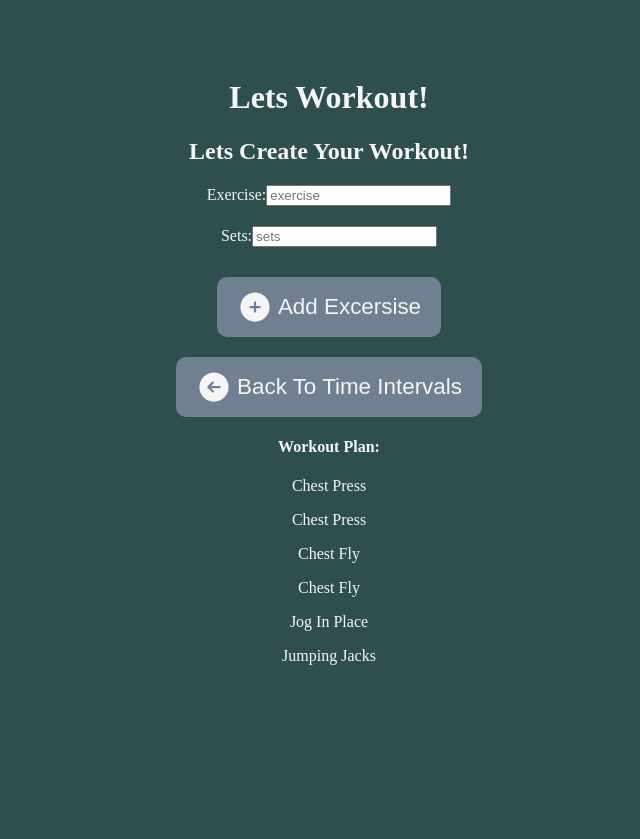
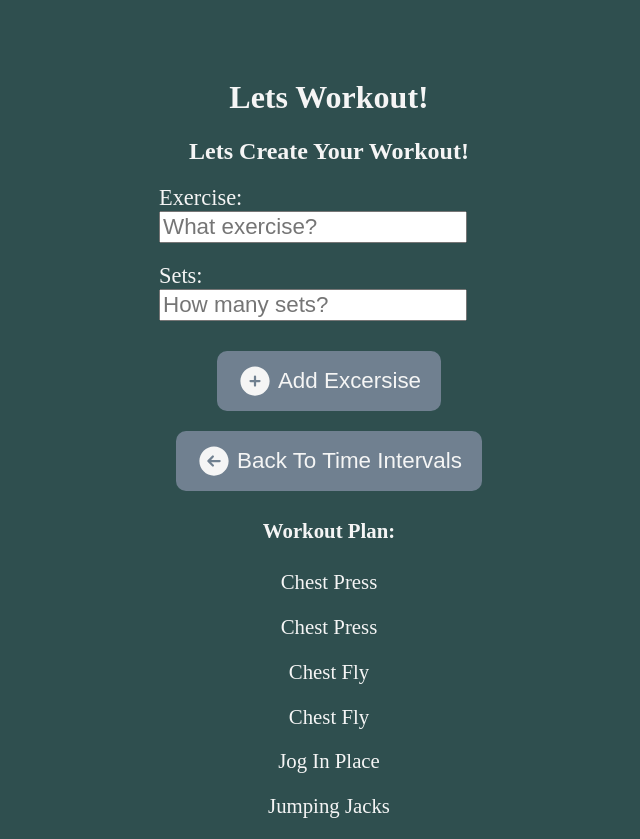
Before and after one commit to KMeyer13/WorkOutApp-UpdatedTimer, a React (Vite) app: page /workout in a window 1280 px wide. Shown: the whole page, without its empty margins (311-951 px from the left). Before the commit the page ends 800 px from the top, so only its background shows below. Built offline with nearby package versions, Linux system fonts and the light colour scheme.

Commit message:
Adding styles to the Workout page and added total time to the settings and timer pages.

```diff
--- a/src/App.jsx
+++ b/src/App.jsx
@@ -17,7 +17,9 @@ const App = () => {
     "Jog In Place",
     "Jumping Jacks",
   ]);
-
+  const [totalWorkoutTime, setTotalWorkoutTime] = useState(
+    workout.length * workSeconds + workout.length * restSeconds
+  );
   return (
     <BrowserRouter>
       <WorkoutContext.Provider
@@ -28,6 +30,8 @@ const App = () => {
           setRestSeconds,
           workout,
           setWorkout,
+          totalWorkoutTime,
+          setTotalWorkoutTime,
         }}
       >
         <main>
--- a/src/components/Settings.jsx
+++ b/src/components/Settings.jsx
@@ -11,14 +11,20 @@ function Settings() {
   return (
     <div>
       <h2>Time Intervals</h2>
-      <div style={{ textAlign: "left" }}>
+      <div className="heading">
         <label>Work: {workoutInfo.workSeconds}</label>
         <ReactSlider
           className="slider-red"
           thumbClassName="thumb-red"
           trackClassName="track"
           value={workoutInfo.workSeconds}
-          onChange={(newValue) => workoutInfo.setWorkSeconds(newValue)}
+          onChange={(newValue) => {
+            workoutInfo.setWorkSeconds(newValue);
+            workoutInfo.setTotalWorkoutTime(
+              workoutInfo.workout.length * newValue +
+                workoutInfo.workout.length * workoutInfo.restSeconds
+            );
+          }}
           min={1}
           max={120}
         />
@@ -30,11 +36,24 @@ function Settings() {
           value={workoutInfo.restSeconds}
           onChange={(newValue) => {
             workoutInfo.setRestSeconds(newValue);
+            workoutInfo.setTotalWorkoutTime(
+              workoutInfo.workout.length * workoutInfo.workSeconds +
+                workoutInfo.workout.length * newValue
+            );
           }}
           min={1}
           max={120}
         />
-        <div style={{ textAlign: "center", marginTop: "20px" }}>
+        <div className="totalWorkoutTime">
+          <h3>
+            Total Workout Time : {Math.floor(workoutInfo.totalWorkoutTime / 60)}
+            :
+            {workoutInfo.totalWorkoutTime % 60 < 10
+              ? `0${workoutInfo.totalWorkoutTime % 60}`
+              : workoutInfo.totalWorkoutTime % 60}
+          </h3>
+        </div>
+        <div className="settingsPageButtons">
           <Link to={"/workout"}>
             <CreateWorkoutButton />
           </Link>
--- a/src/components/Timer.jsx
+++ b/src/components/Timer.jsx
@@ -1,6 +1,6 @@
 import { CircularProgressbar, buildStyles } from "react-circular-progressbar";
 import "react-circular-progressbar/dist/styles.css";
-import PlayButton from "../components/buttons/PlayButton"
+import PlayButton from "../components/buttons/PlayButton";
 import PauseButton from "../components/buttons/PauseButton";
 import workSound from "../sounds/beep.mp3";
 import restSound from "../sounds/buzzer.mp3";
@@ -17,10 +17,13 @@ const Timer = () => {
   const [isPaused, setIsPaused] = useState(true);
   const [indexToUse, setIndexToUse] = useState(0);
   const [secondsLeft, setSecondsLeft] = useState(workoutInfo.workSeconds);
+  const [timeleft, setTimeLeft] = useState(workoutInfo.totalWorkoutTime);
+
   const secondsLeftRef = useRef(secondsLeft);
   const isPausedRef = useRef(isPaused);
   const modeRef = useRef(mode);
   const indexRef = useRef(indexToUse);
+  const timeLeftRef = useRef(timeleft);
 
   const beep = new Howl({ src: [workSound] });
   const buzzer = new Howl({ src: [restSound] });
@@ -44,6 +47,7 @@ const Timer = () => {
 
   function tick() {
     setSecondsLeft(secondsLeftRef.current--);
+    setTimeLeft(timeLeftRef.current--);
   }
 
   function playBuzzer() {
@@ -116,6 +120,12 @@ const Timer = () => {
         })}
       />
       <div>
+        <h3>
+          Total Time Left : {Math.floor(timeleft / 60)}:
+          {timeleft % 60 < 10 ? `0${timeleft % 60}` : timeleft % 60}
+        </h3>
+      </div>
+      <div>
         {isPaused ? (
           <PlayButton
             onClick={() => {
--- a/src/components/Workout.jsx
+++ b/src/components/Workout.jsx
@@ -13,10 +13,8 @@ function Workout() {
       newWorkout.push(obj.exercise);
       workoutInfo.setWorkout(newWorkout);
       obj.set -= 1;
-      console.log(obj.set);
       addExercise(obj);
     }
-    console.log(newWorkout);
   };
 
   return (
@@ -36,13 +34,21 @@ function Workout() {
             document.getElementById("WorkoutForm").reset();
           }}
         >
-          <label htmlFor="exercise">
+          <label className="heading" htmlFor="exercise">
             Exercise:
-            <input id="exercise" name="exercise" placeholder="exercise" />
+            <div className="workoutInput">
+              <input
+                id="exercise"
+                name="exercise"
+                placeholder="What exercise?"
+              />
+            </div>
           </label>
-          <label htmlFor="sets">
+          <label className="heading" htmlFor="sets">
             Sets:
-            <input id="sets" name="sets" placeholder="sets" />
+            <div className="workoutInput">
+              <input id="sets" name="sets" placeholder="How many sets?" />
+            </div>
           </label>
           <AddExerciseButton />
         </form>
@@ -52,7 +58,7 @@ function Workout() {
           <BackToTimeIntervalButton />
         </Link>
       </div>
-      <div>
+      <div className="workoutPlan">
         <h4>Workout Plan:</h4>
         {newWorkout.map((exercise) => (
           <p>{exercise}</p>
--- a/src/style.css
+++ b/src/style.css
@@ -80,3 +80,22 @@ label{
 h3{
   margin-bottom: 30px;
 }
+
+.heading{
+  text-align: left;
+  font-size: 1.4rem;
+}
+
+input{
+  min-width: 300px;
+  font-size: 1.4rem;
+}
+
+.workoutPlan{
+  font-size: 1.3rem;
+}
+
+.settingsPageButtons{
+  text-align: center;
+  margin-top: 20px;
+}
```
